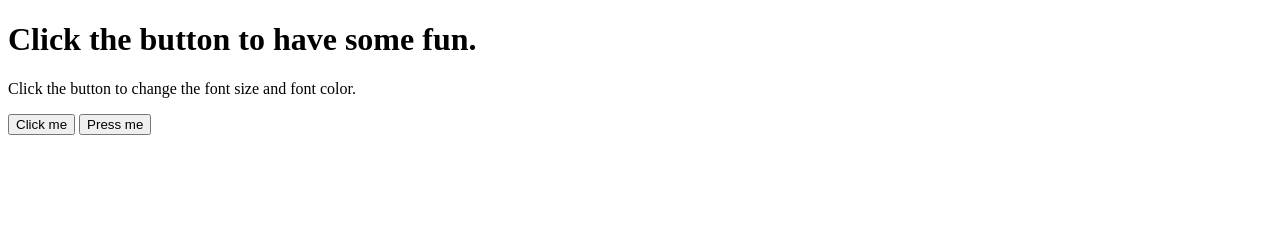
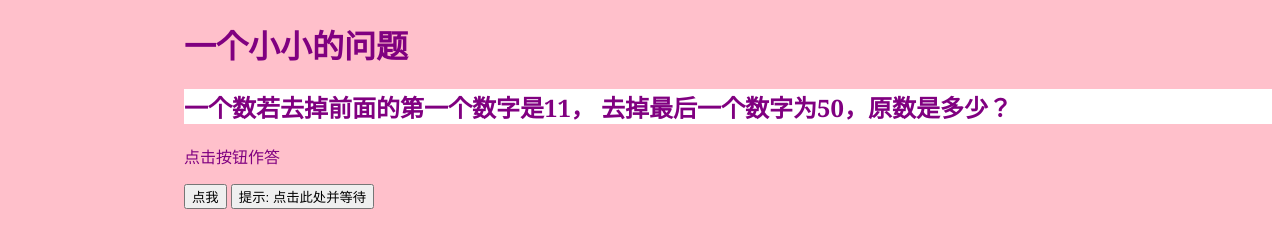
Before and after one commit to wym030/wym030.github.io, a plain HTML site: page index.html in a window 1280 px wide. Drawn offline with Linux system fonts and the light colour scheme.

Commit message:
Add files via upload

```diff
--- a/index.html
+++ b/index.html
@@ -1,14 +1,26 @@
 <!DOCTYPE html>
  <html>
  <head>
-  <title>Javascript</title>
-    <script src="script.js">
-   </script>
+  <title>一个小小的问题</title>
+    <script src="link.js">
+</script>
   </head>
   <body>
-    <h1>Click the button to have some fun.</h1>
-    <p id="demo">Click the button to change the font size and font color.</p>
-    <button onclick="sayHello()">Click me</button>
-    <button onclick="showTopic()">Press me</button>
-  </body>
+    <h1>一个小小的问题</h1>
+    <h2 style="background-color: white" onclick="changeText(this)">一个数若去掉前面的第一个数字是11，
+      去掉最后一个数字为50，原数是多少？</h2>
+    <p>点击按钮作答</p>
+    <button onclick="answerBox()">点我</button>
+    <button onclick="timeLimit()">提示: 点击此处并等待</button>
+
+</body>
+
+<style type="text/css">
+ body {
+    padding-left: 11em;
+   font-family: Georgia, "Times New Roman",
+           Times, serif;
+
+   color: purple;
+   background-color: pink }</style>
    </html>
--- /dev/null
+++ b/link.js
@@ -0,0 +1,17 @@
+function timeLimit(){
+  var t=setTimeout("alert('点击题目揭晓答案')",3000)
+}
+
+function changeText(id) {
+    id.innerHTML = "五十一";
+}
+
+function answerBox(){
+     var response = prompt("你的答案是");
+     if (response==="五十一") {
+       alert("哇，你可真是个小机灵鬼！");
+ }
+  else {
+  alert("请再试一次吧！")
+};
+}
```
